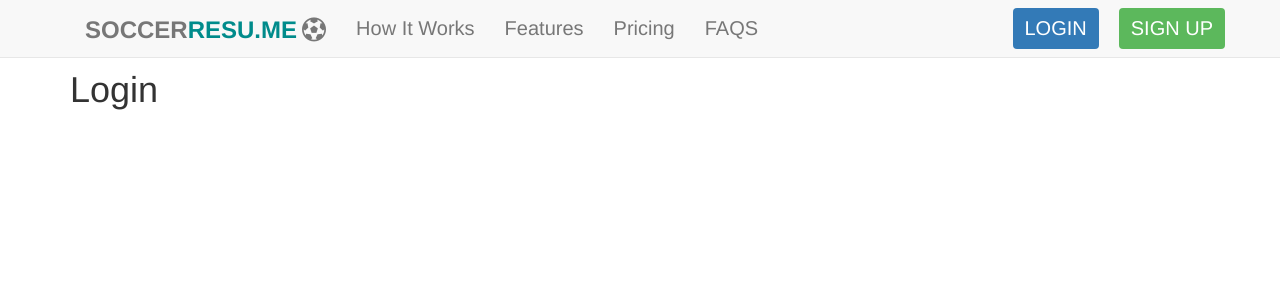
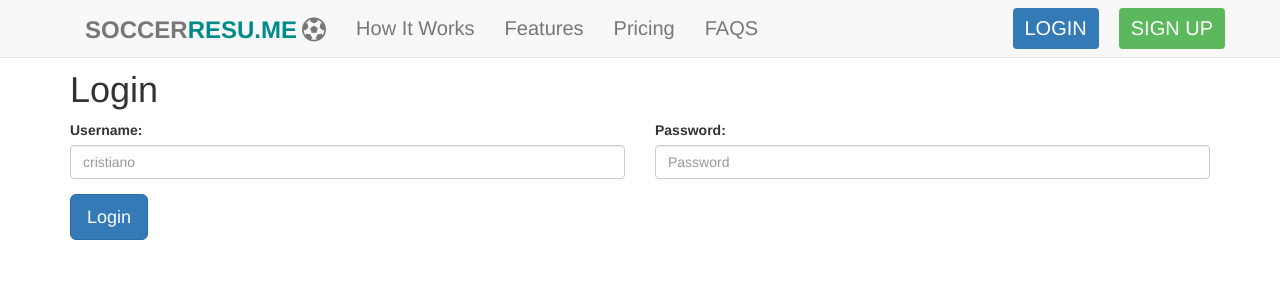
Before and after one commit to colinmac17/soccerresume, a React (Create React App) app in the folder client/: page /login in a window 1280 px wide. Shown: the top 300 px of the page. Built offline with nearby package versions, Linux system fonts and the light colour scheme; no server answers.

Commit message:
added login flow

```diff
--- a/client/src/components/Dashboard.js
+++ b/client/src/components/Dashboard.js
@@ -84,6 +84,7 @@ class Dashboard extends Component {
         axios.post('api/auth/logout')
             .then(result => {
                 console.log(result)
+                window.location.replace('/')
             }).catch(err => console.log(err))
     }
 
--- a/client/src/components/Login.js
+++ b/client/src/components/Login.js
@@ -1,11 +1,73 @@
-import React from 'react';
+import React, { Component } from 'react';
+import axios from 'axios';
 
-const Login = () => {
-    return (
-        <div className="container margin-top-50">
-            <h1>Login</h1>
-        </div>
-    )
+class Login extends Component {
+    constructor(props){
+        super(props)
+        this.state = {
+            user: {
+                username: '',
+                password: ''
+            },
+            errors: {}
+        }
+    }
+
+    handleLogin = (e) => {
+        e.preventDefault()
+        const user = this.state.user;
+        axios.post('api/auth/login', user)
+            .then(result => {
+                if(result.data.isAuthenticated) {
+                    window.location.pathname = `/dashboard/`
+                } else {
+                    this.setState({
+                        errors: {
+                            login: result.data.errors.signup
+                        }
+                    })
+                }
+                }).catch((err) => {
+                    this.setState({
+                        errors: err
+                    })
+                })
+    }
+
+    onChange = (e) => {
+        // Because we named the inputs to match their corresponding values in state, it's
+        // super easy to update the state
+        const user = this.state.user
+        const field = e.target.name
+        user[field] = e.target.value;
+        this.setState({user});
+    }
+
+    render() {
+        const { user } = this.state
+        return (
+            <div className="container margin-top-50">
+                <h1>Login</h1>
+                <form method="POST" action='api/auth/login' id="login-form" onSubmit={this.handleLogin}>
+                <div className="row">
+                <div className="col-xs-6">
+                    <div className="form-group">
+                        <label htmlFor="email">Username:</label>
+                        <input name="username" type="text" className="form-control" placeholder="cristiano" id="username" required value={user.email} onChange={this.onChange}/>
+                    </div>
+                </div>
+                <div className="col-xs-6">
+                    <div className="form-group">
+                        <label htmlFor="password">Password:</label>
+                        <input name="password" type="text" className="form-control" placeholder="Password" id="password" required value={user.password} onChange={this.onChange}/>
+                    </div>
+                </div>
+            </div>
+            <button type="submit" className="btn btn-primary btn-lg">Login</button>
+                </form>
+            </div>
+        )
+    }
 }
 
 export default Login;
```
Also changed, not shown: 1 other file (tests, documents, lock files or other folders).
